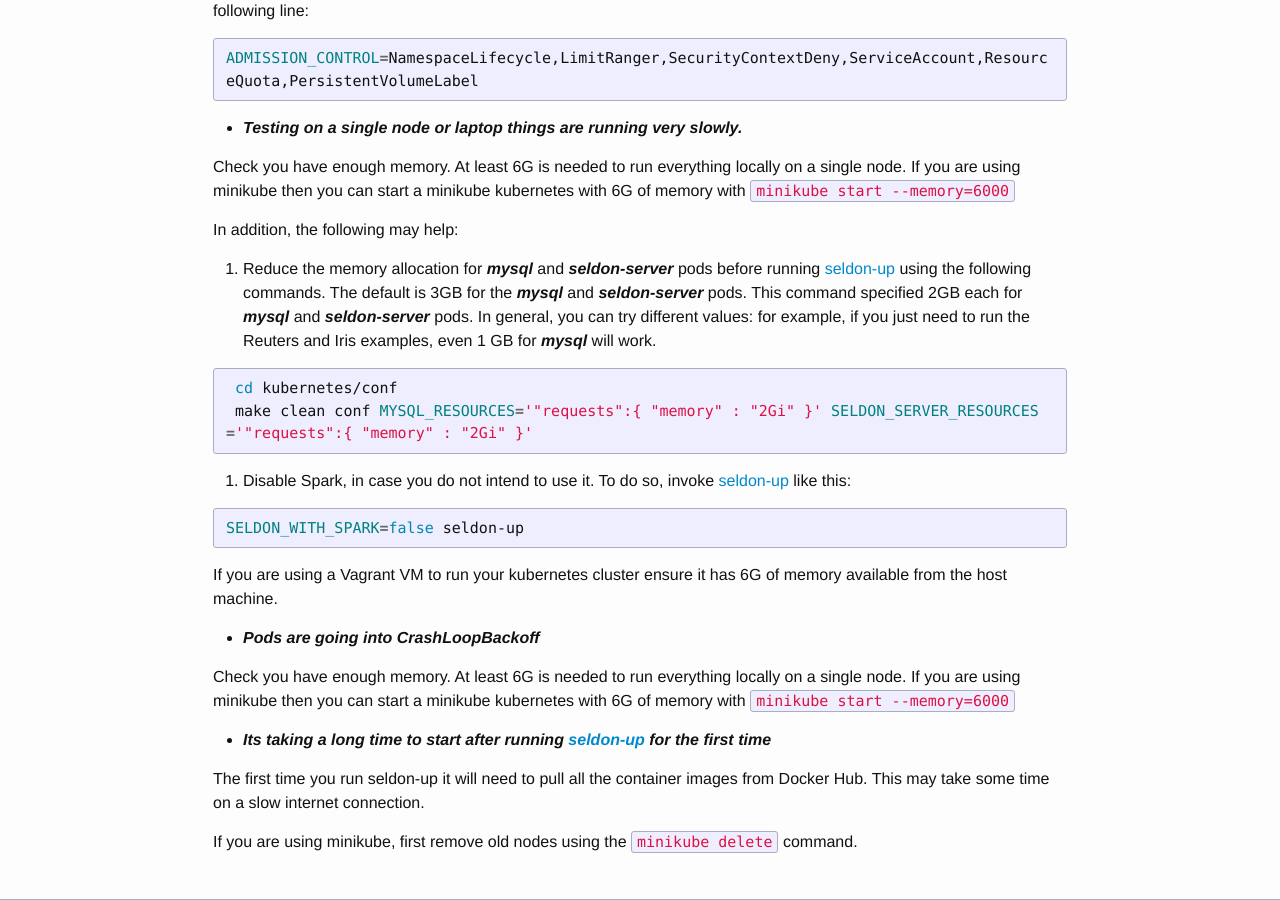
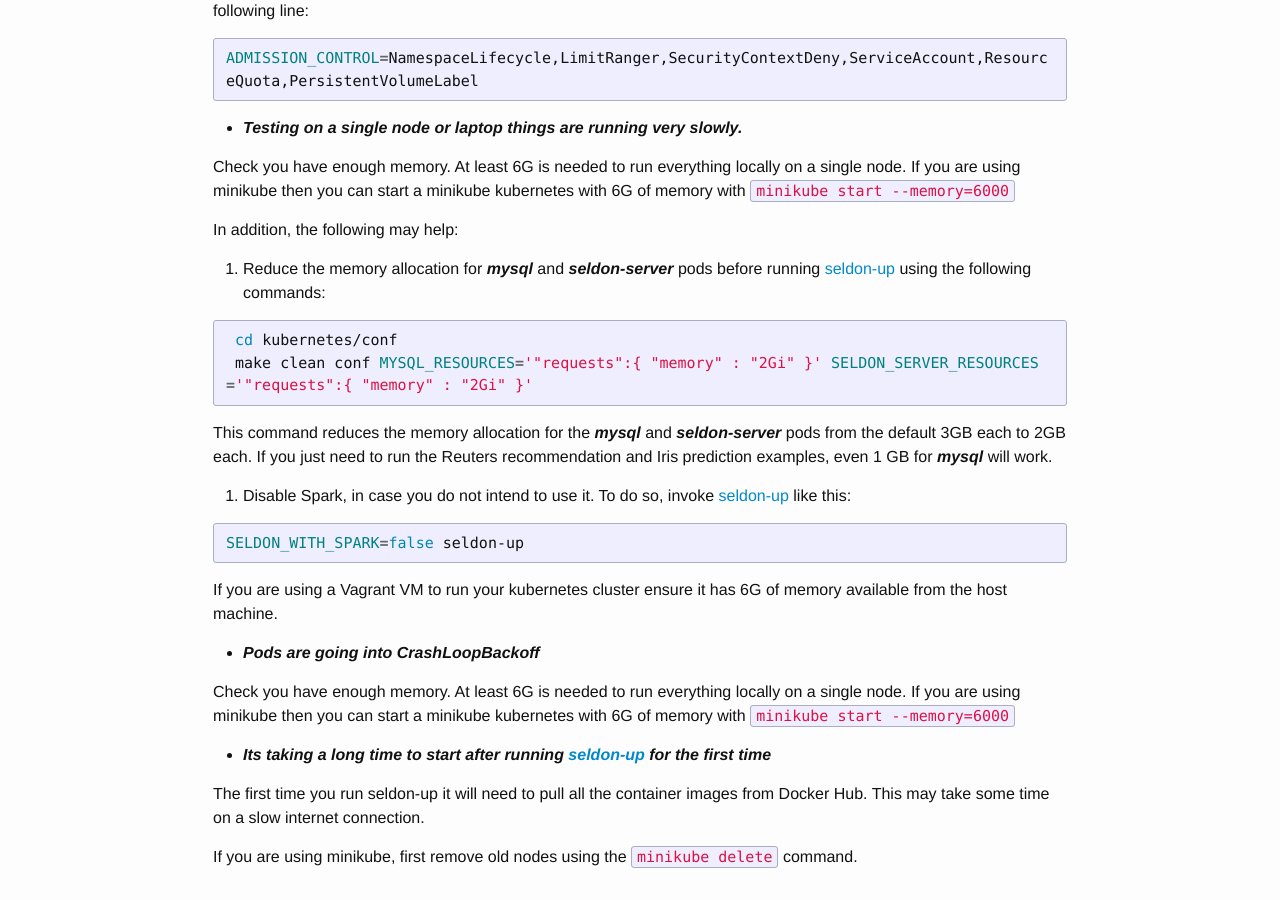
Before and after one commit to SeldonIO/seldonio.github.com, a Jekyll site: the page built from install.md, in a window 1280 px wide and 900 px high, scrolled down 2753 px. Built offline with Jekyll 4.4.1, drawn with Linux system fonts in a browser that asks for light colours.

Commit message:
updated description for tips related to memory saving

```diff
--- a/install.md
+++ b/install.md
@@ -118,11 +118,15 @@ Check you have enough memory. At least 6G is needed to run everything locally on
 
 In addition, the following may help:
 
-1. Reduce the memory allocation for ***mysql*** and ***seldon-server*** pods before running [seldon-up](scripts.html#seldon-up) using the following commands. The default is 3GB for the ***mysql*** and ***seldon-server*** pods. This command specified 2GB each for ***mysql*** and ***seldon-server*** pods. In general, you can try different values: for example, if you just need to run the Reuters and Iris examples, even 1 GB for ***mysql*** will work.
+1. Reduce the memory allocation for ***mysql*** and ***seldon-server*** pods before running [seldon-up](scripts.html#seldon-up) using the following commands:
+
 {% highlight bash %}
  cd kubernetes/conf
  make clean conf MYSQL_RESOURCES='"requests":{ "memory" : "2Gi" }' SELDON_SERVER_RESOURCES='"requests":{ "memory" : "2Gi" }'
 {% endhighlight %}
+
+This command reduces the memory allocation for the ***mysql*** and ***seldon-server*** pods from the default 3GB each to 2GB each. If you just need to run the Reuters recommendation and Iris prediction examples, even 1 GB for ***mysql*** will work.
+
 2. Disable Spark, in case you do not intend to use it. To do so, invoke [seldon-up](scripts.html#seldon-up) like this:
 {% highlight bash %}
 SELDON_WITH_SPARK=false seldon-up
```
